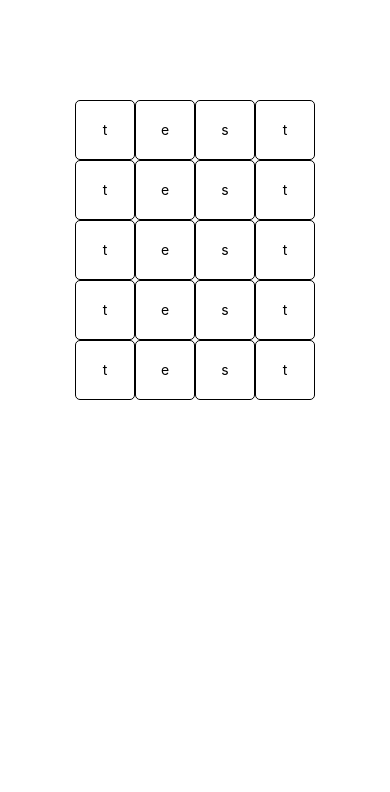
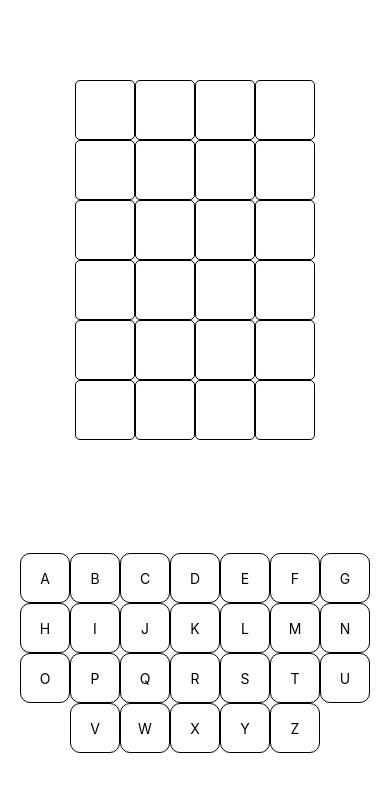
Before and after one commit to LouisGrdn/Wordle, a React Native app: screen / in a window 390 px wide. Shown: the top 792 px of the page. Built offline with nearby package versions, Linux system fonts and the light colour scheme.

Commit message:
Adding the keyboard + pressing keys to enter a word in progress

```diff
--- a/App.jsx
+++ b/App.jsx
@@ -1,22 +1,46 @@
-import React from 'react';
-import { View, StyleSheet } from 'react-native';
+import React, { useState } from 'react';
+import { View, StyleSheet, Text } from 'react-native';
 import Word from './components/Word';
+import Keyboard from './components/Keyboard'
 
 export default function App() {
+  const [words, setWords] = useState(() => {
+    const tab = [];
+    for(let i = 0; i < 6; i++){
+      tab.push({id: {i}, value: ''})
+    }
+    return tab;
+  });
+
+  function onPress(id, letter) {
+    setWords(words => {
+      return words.map(word => {
+        if(word.id === id){
+          return {...word, value: word.value+letter};
+        } else {
+          return word;
+        }
+      })
+      })
+  };
+
   return (
     <View style={styles.container}>
-      <Word word='test'/>
-      <Word word='test'/>
-      <Word word='test'/>
-      <Word word='test'/>
-      <Word word='test'/>
+      <View style={{flex: 1}}>
+      {words.map((word, index) => (
+        <Word key={index} word={word.value}/>
+      ))}
+      </View>
+      <View style={{flex: 1}}><Keyboard onClick={onPress}/></View>
     </View>
   );
 }
 
 const styles = StyleSheet.create({
   container: {
-    marginTop: 100,
+    flex: 1,
+    height: '100%',
+    marginTop: 80,
     flexDirection: 'column',
     alignItems: 'center'
   }
```
